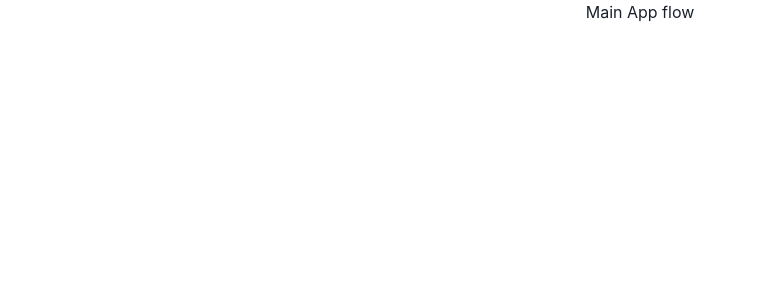
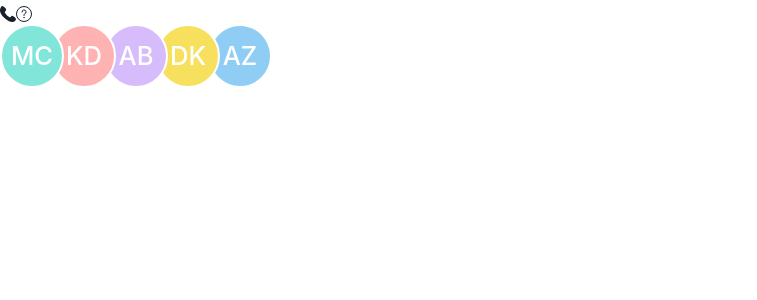
Before and after one commit to cheestick/schadmin-app, a React (Vite) app: page / in a window 1280 px wide. Shown: the top 300 px of the page, without its empty margins (0-757 px from the left). Built offline with nearby package versions, Linux system fonts and the light colour scheme.

Commit message:
chakra icons and avatars

```diff
--- a/package.json
+++ b/package.json
@@ -9,6 +9,7 @@
     "preview": "vite preview"
   },
   "dependencies": {
+    "@chakra-ui/icons": "^2.0.15",
     "@chakra-ui/react": "^2.4.6",
     "@emotion/react": "^11.10.5",
     "@emotion/styled": "^11.10.5",
--- a/src/App.tsx
+++ b/src/App.tsx
@@ -1,14 +1,12 @@
+import { Icon, PhoneIcon } from '@chakra-ui/icons'
 import {
   Box,
   Button,
   VStack,
   Text,
-  Portal,
-  Fade,
   useDisclosure,
-  Slide,
-  SlideFade,
-  Collapse,
+  Avatar,
+  AvatarGroup,
 } from '@chakra-ui/react'
 import { useState } from 'react'
 
@@ -20,20 +18,40 @@ const App = () => {
 
   return (
     <>
-      <VStack>
-        <Text onClick={onToggle}>Main App flow</Text>
-      </VStack>
-      <Portal>
-        <Collapse in={isOpen} animateOpacity>
-          <Box bg="green.400" px="8" py="10" my={10} mx={10} rounded="3xl">
-            <VStack>
-              <Text>Portal</Text>
-              <Text>{count}</Text>
-              <Button onClick={handleOnClick}>Increase</Button>
-            </VStack>
-          </Box>
-        </Collapse>
-      </Portal>
+      <PhoneIcon />
+      <Icon />
+      <AvatarGroup size={'lg'} spacing={-3}>
+        <Avatar
+          size={'xl'}
+          bg="teal.200"
+          name="Maks Chystyakov"
+          //src="https://avatars.githubusercontent.com/u/74751903"
+        ></Avatar>
+        <Avatar
+          size={'xl'}
+          bg="red.200"
+          name="K D"
+          //src="https://avatars.githubusercontent.com/u/74751903"
+        ></Avatar>
+        <Avatar
+          size={'xl'}
+          bg="purple.200"
+          name="A Ba"
+          //src="https://avatars.githubusercontent.com/u/74751903"
+        ></Avatar>
+        <Avatar
+          size={'xl'}
+          bg="yellow.300"
+          name="D K"
+          //src="https://avatars.githubusercontent.com/u/74751903"
+        ></Avatar>
+        <Avatar
+          size={'xl'}
+          bg="blue.200"
+          name="A Zh"
+          //src="https://avatars.githubusercontent.com/u/74751903"
+        ></Avatar>
+      </AvatarGroup>
     </>
   )
 }
```
Also changed, not shown: 1 other file (tests, documents, lock files or other folders).
